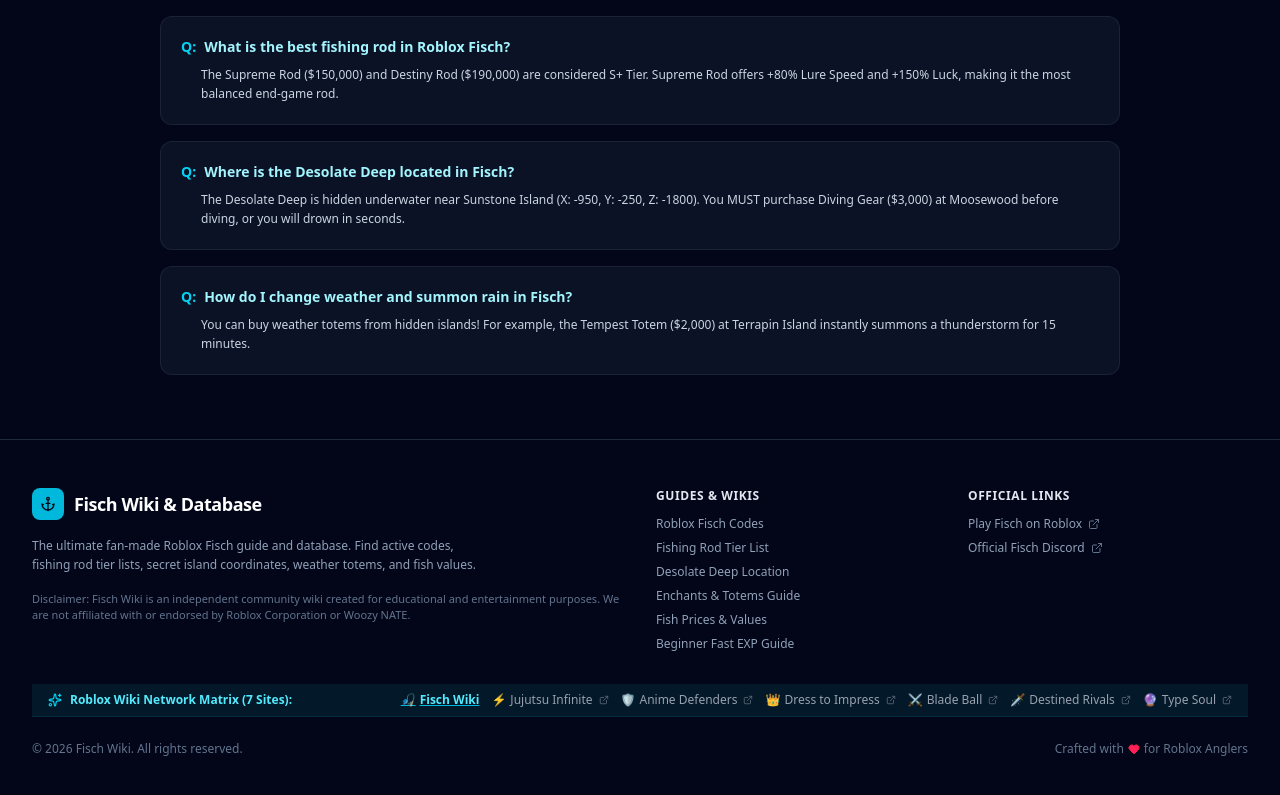
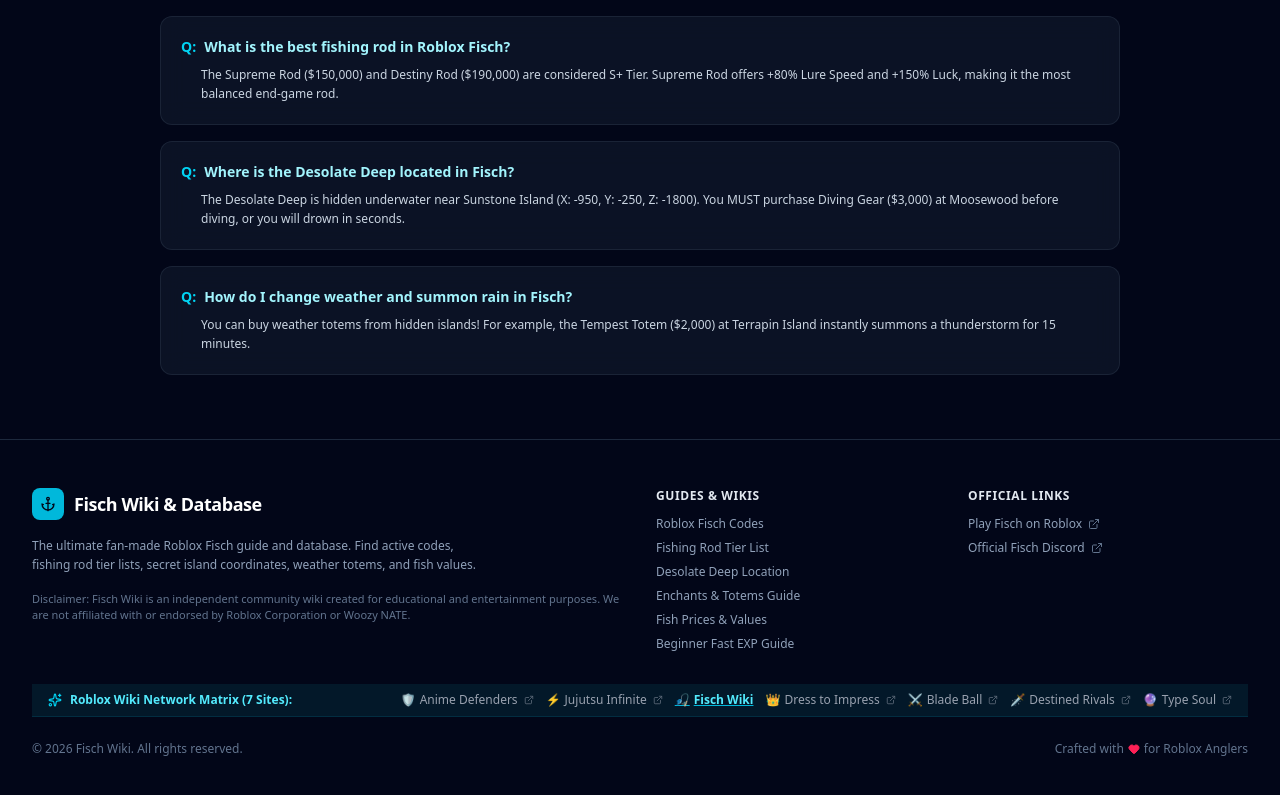
Before and after one commit to lianlele168/fisch-wiki, a Next.js app: page / in a window 1280 px wide. Shown: the part 2312-3107 px from the top of the page. Built offline with nearby package versions, Linux system fonts and the light colour scheme.

Commit message:
chore: update domain

```diff
--- a/src/app/layout.tsx
+++ b/src/app/layout.tsx
@@ -4,7 +4,7 @@
 import Footer from '@/components/Footer';
 
 export const metadata: Metadata = {
-  metadataBase: new URL('https://fisch-wiki.vercel.app'),
+  metadataBase: new URL('https://fisch.robloxwikihub.com'),
   alternates: {
     canonical: '/',
   },
@@ -26,7 +26,7 @@
     title: 'Roblox Fisch Wiki & Codes Database',
     description: 'Active Fisch codes, fishing rod tier list, secret locations, and weather totems for Roblox anglers.',
     type: 'website',
-    url: 'https://fisch-wiki.vercel.app',
+    url: 'https://fisch.robloxwikihub.com',
     siteName: 'Fisch Wiki'
   },
   twitter: {
@@ -55,7 +55,7 @@
     '@context': 'https://schema.org',
     '@type': 'WebSite',
     name: 'Fisch Wiki',
-    url: 'https://fisch-wiki.vercel.app',
+    url: 'https://fisch.robloxwikihub.com',
     description: 'The ultimate Roblox Fisch Wiki & Database for active codes, rod tier lists, and map coordinates.'
   };
 
--- a/src/app/robots.ts
+++ b/src/app/robots.ts
@@ -7,6 +7,6 @@
       allow: '/',
       disallow: ['/api/']
     },
-    sitemap: 'https://fisch-wiki-6jlv.vercel.app/sitemap.xml'
+    sitemap: 'https://fisch.robloxwikihub.com/sitemap.xml'
   };
 }
--- a/src/app/sitemap.ts
+++ b/src/app/sitemap.ts
@@ -1,7 +1,7 @@
 import { MetadataRoute } from 'next';
 
 export default function sitemap(): MetadataRoute.Sitemap {
-  const baseUrl = 'https://fisch-wiki-6jlv.vercel.app';
+  const baseUrl = 'https://fisch.robloxwikihub.com';
   const currentDate = new Date().toISOString();
 
   return [
--- a/src/components/MatrixNav.tsx
+++ b/src/components/MatrixNav.tsx
@@ -2,13 +2,13 @@
 import { ExternalLink, Sparkles } from 'lucide-react';
 
 export const MATRIX_SITES = [
-  { name: 'Fisch Wiki', url: 'https://fisch-wiki.vercel.app', icon: '🎣', active: true },
-  { name: 'Jujutsu Infinite', url: 'https://jujutsu-infinite-wiki.vercel.app', icon: '⚡' },
-  { name: 'Anime Defenders', url: 'https://anime-defenders-wiki.vercel.app', icon: '🛡️' },
-  { name: 'Dress to Impress', url: 'https://dti-wiki.vercel.app', icon: '👑' },
-  { name: 'Blade Ball', url: 'https://blade-ball-wiki.vercel.app', icon: '⚔️' },
-  { name: 'Destined Rivals', url: 'https://destined-rivals-wiki.vercel.app', icon: '🗡️' },
-  { name: 'Type Soul', url: 'https://type-soul-wiki.vercel.app', icon: '🔮' }
+  { name: 'Anime Defenders', url: 'https://animedefenders.robloxwikihub.com', icon: '🛡️' },
+  { name: 'Jujutsu Infinite', url: 'https://jujutsuinfinite.robloxwikihub.com', icon: '⚡' },
+  { name: 'Fisch Wiki', url: 'https://fisch.robloxwikihub.com', icon: '🎣', active: true },
+  { name: 'Dress to Impress', url: 'https://dti.robloxwikihub.com', icon: '👑' },
+  { name: 'Blade Ball', url: 'https://bladeball.robloxwikihub.com', icon: '⚔️' },
+  { name: 'Destined Rivals', url: 'https://destinedrivals.robloxwikihub.com', icon: '🗡️' },
+  { name: 'Type Soul', url: 'https://typesoul.robloxwikihub.com', icon: '🔮' }
 ];
 
 export const MatrixNav = () => {
```
